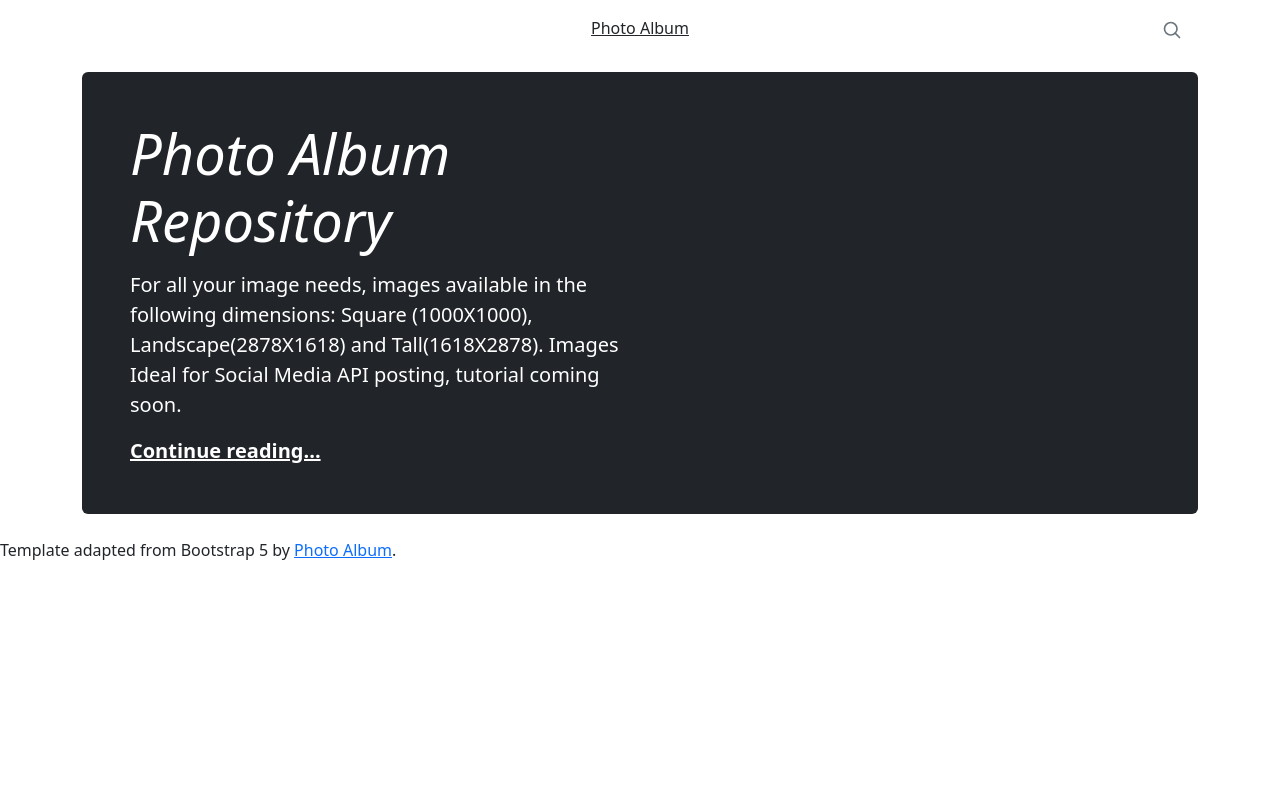
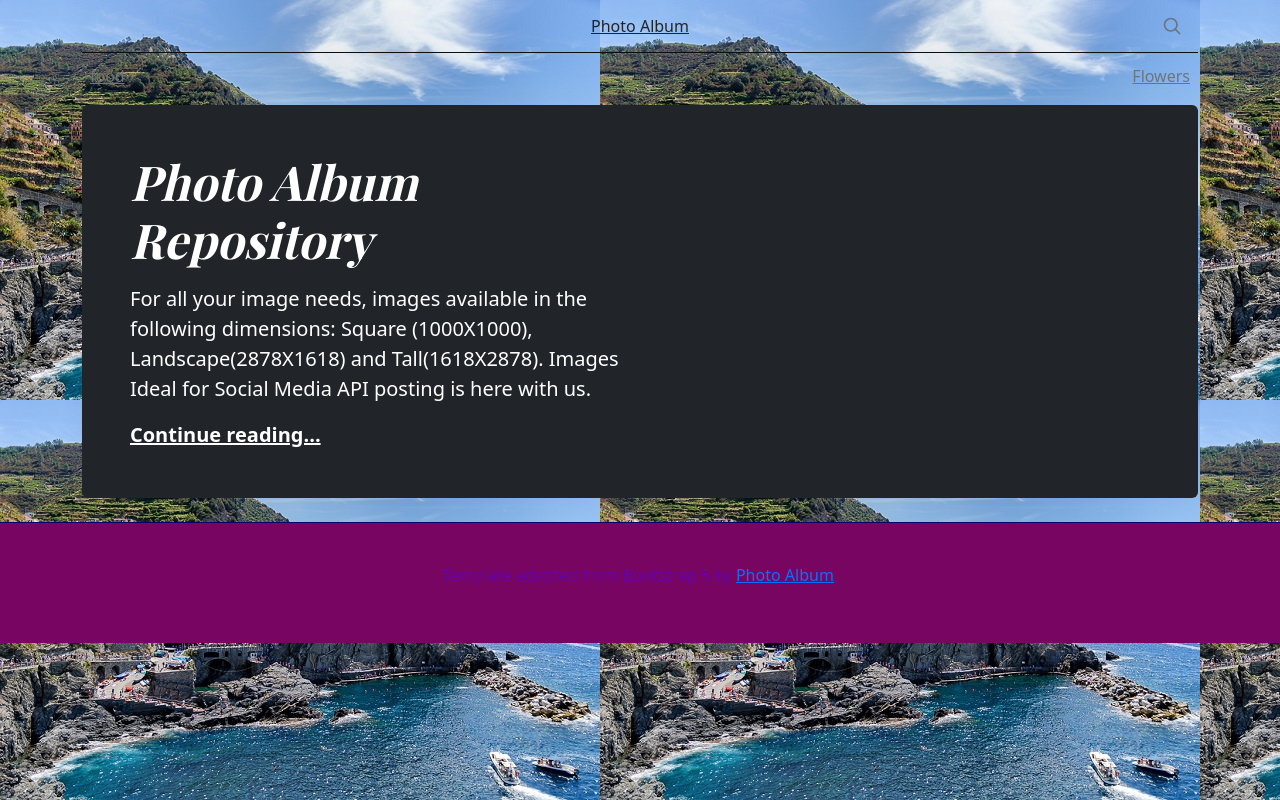
Before and after one commit to r00t254/recap, a Django app: page / in a window 1280 px wide. Run offline with Django 4.2, Linux system fonts and the light colour scheme; data comes from the database, SQL or seed files in the repository; data that the repository does not hold is empty; parts of the project's set-up code (start-up, migrations or seed data) failed here and were passed over; some libraries are stand-ins or nearby versions.

Commit message:
add changes

```diff
--- a/Django/Photo-Album/gallery/gallery/static/CSS/style.css
+++ b/Django/Photo-Album/gallery/gallery/static/CSS/style.css
@@ -3,6 +3,13 @@
 header {
     line-height: 1;
     border-bottom: 1px solid #0f0d0d;
+  }
+  body{
+      background-color: aqua;
+  }
+
+  Body{background-image:url(../images/img_5terre.jpg)
+
   }
 
   .header-logo {
--- a/Django/Photo-Album/gallery/photos/templates/image/category.html
+++ b/Django/Photo-Album/gallery/photos/templates/image/category.html
@@ -15,7 +15,7 @@
 
 
     <!-- Bootstrap core CSS -->
-    <link href="{% static 'assets/css/bootstrap.min.css' %}" rel="stylesheet">
+    <link href="{% static 'images/css/bootstrap.min.css' %}" rel="stylesheet">
 
     <style>
       .bd-placeholder-img {
@@ -117,7 +117,7 @@
 
 <footer class="text-muted py-5">
   <div class="container">
-    <p>Template adapted from Bootstrap 5 by <a href="https://skolo.online">Photo Album</a>.</p>
+    <p>Template adapted from Bootstrap 5 by <a href="https://www.google.com/search?q=photo+gallery&source=lnms&tbm=isch&sa=X&ved=2ahUKEwjI7a6eiof4AhXKSfEDHZrSDUoQ_">Photo Album</a>.</p>
   </div>
 </footer>
 
--- a/Django/Photo-Album/gallery/photos/templates/image/image.html
+++ b/Django/Photo-Album/gallery/photos/templates/image/image.html
@@ -15,7 +15,7 @@
 
 
     <!-- Bootstrap core CSS -->
-    <link href="{% static 'assets/css/bootstrap.min.css' %}" rel="stylesheet">
+    <link href="{% static 'images/css/bootstrap.min.css' %}" rel="stylesheet">
 
     <style>
       .bd-placeholder-img {
--- a/Django/Photo-Album/gallery/photos/templates/image/index.html
+++ b/Django/Photo-Album/gallery/photos/templates/image/index.html
@@ -9,7 +9,7 @@
     <meta name="description" content="">
     <meta name="author" content="Zatosh Nakamoto">
     <meta name="generator" content="Image Website">
-    <title>Skolo</title>
+    <title>Photo</title>
 
     <link rel="canonical" href="#">
 
@@ -40,7 +40,7 @@
 
 
     <!-- Custom styles for this template -->
-    <link href="{% static 'assets/css/blog.css' %}" rel="stylesheet">
+    <link href="{% static 'image/css/style.css' %}" rel="stylesheet">
 
 
   </head>
@@ -80,14 +80,14 @@
     <div class="col-md-6 px-0">
       <h1 class="display-4 fst-italic">Photo Album Repository</h1>
       <p class="lead my-3">For all your image needs, images available in the following dimensions: Square (1000X1000),
-      Landscape(2878X1618) and Tall(1618X2878). Images Ideal for Social Media API posting, tutorial coming soon.</p>
+      Landscape(2878X1618) and Tall(1618X2878). Images Ideal for Social Media API posting is here with us.</p>
       <p class="lead mb-0"><a href="#" class="text-white fw-bold">Continue reading...</a></p>
     </div>
   </div>
 
 </main>
 
-<footer class="blog-footer">
+<footer class="footer">
   <p>Template adapted from Bootstrap 5 by <a href="https://d1dmo9iwh0r4qt.cloudfront.net/~/media/ai/main/images/publications/blog/onlinephotonov/photographyphoto.ashx?modified=20181123034155&la=en&hash=061F51B0825AEC249CED44DB5E32432D3FEA05C2">Photo Album</a>.</p>
 </footer>
 
--- a/Django/Photo-Album/gallery/photos/views.py
+++ b/Django/Photo-Album/gallery/photos/views.py
@@ -8,6 +8,7 @@ def home(request):
 
     context = {}
     context['categories'] = categories
+    print(context['categories'])
 
     return render(request, 'image/index.html', context)
 
--- a/Django/Photo-Album/requirements.txt
+++ b/Django/Photo-Album/requirements.txt
@@ -1,4 +1,7 @@
 asgiref==3.5.2
 backports.zoneinfo==0.2.1
 Django==4.0.4
+django-resized==1.0.0
+Pillow==9.1.1
+pkg_resources==0.0.0
 sqlparse==0.4.2
```
Also changed, not shown: Django/Photo-Album/gallery/gallery/settings.py (+7 -0 lines), Django/Photo-Album/gallery/README.md (added), Django/Photo-Album/gallery/db.sqlite3, Django/Photo-Album/gallery/gallery/static/images/1519796462601.jpeg (added), Django/Photo-Album/gallery/gallery/static/images/img_5terre.jpg (added), Django/Photo-Album/gallery/gallery/static/images/landscape/Screenshot_from_2022-03-22_07-51-01.png (added), Django/Photo-Album/gallery/gallery/static/images/square/Screenshot_from_2022-03-22_07-51-01.png (added), 1 other file.
